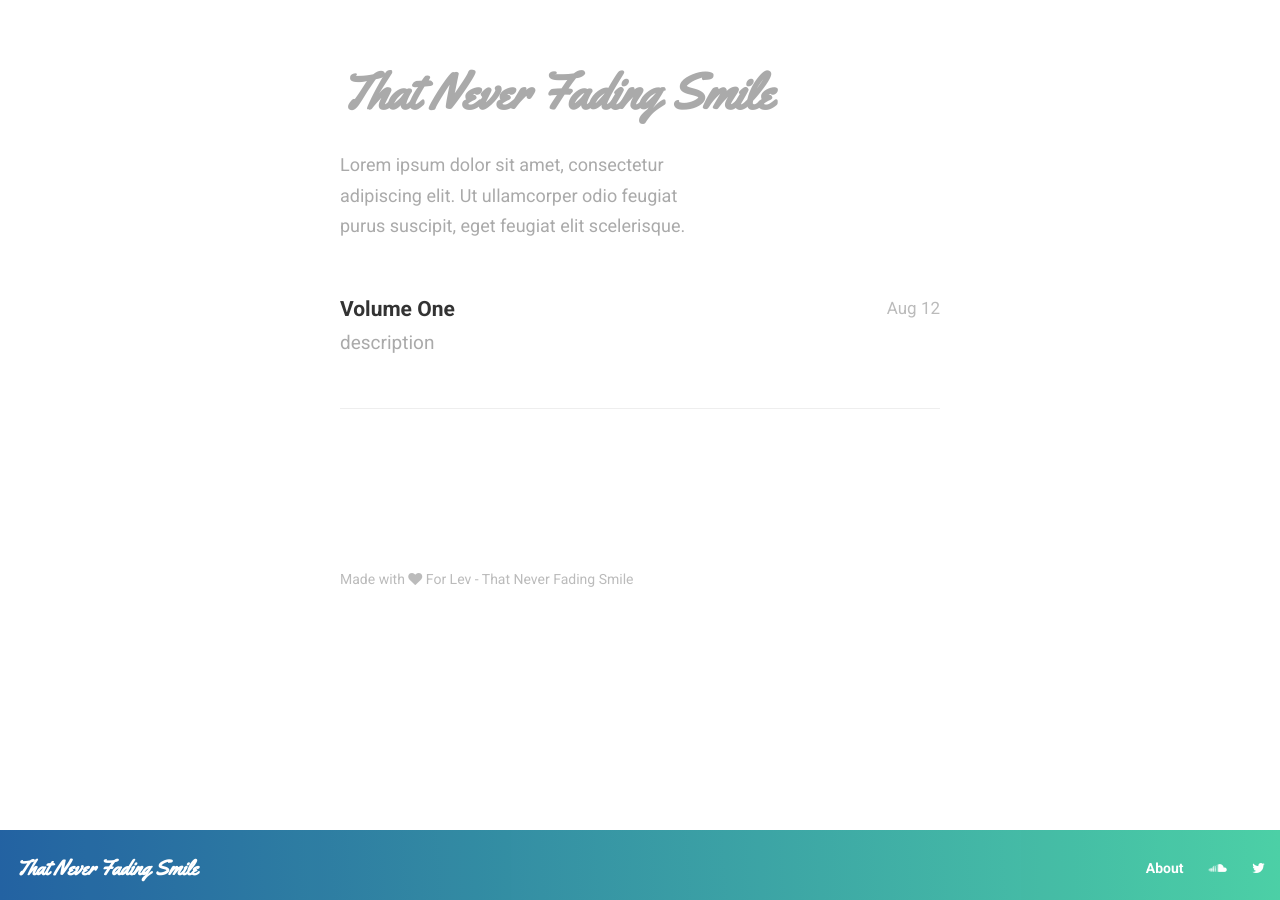
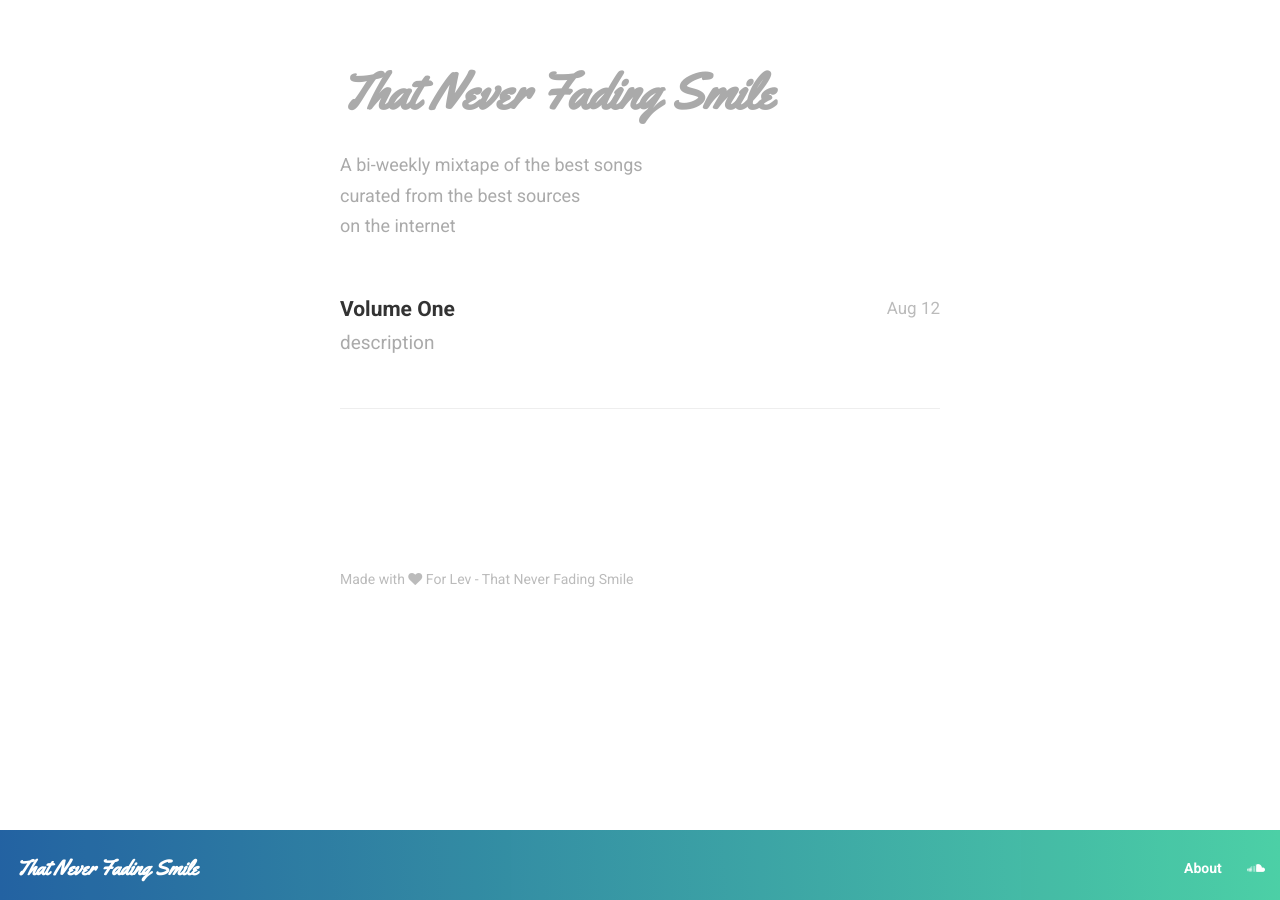
Before and after one commit to balzohrd/flapjack, a Jekyll site: the page built from index.html, in a window 1280 px wide. Built offline with Jekyll 4.4.1, drawn with Linux system fonts in a browser that asks for light colours; nearby versions of some CDN libraries; the list of posts is cut into pages by our own code; comment, search, counter and statistics services are not loaded.

```diff
--- a/_includes/header.html
+++ b/_includes/header.html
@@ -11,7 +11,6 @@
         {% endif %}
       {% endfor %}
       <a class="page-link" href="https://soundcloud.com/that-never-fading-smile"><i class="fa fa-soundcloud"></i></a>
-      <a class="page-link" href="#"><i class="fa fa-twitter"></i></a>
     </div>
   </nav>
 
--- a/index.html
+++ b/index.html
@@ -5,8 +5,8 @@
 <!-- Brief intro -->
 <div class="header-intro">
   <h2 class="header-tittle">That Never Fading Smile</h2>
-  <p> Lorem ipsum dolor sit amet, consectetur<br />adipiscing elit. Ut ullamcorper odio feugiat
-  <br />purus suscipit, eget feugiat elit scelerisque.</p>
+  <p> A bi-weekly mixtape of the best songs <br /> curated from the best sources
+  <br />on the internet</p>
 </div>
 <!-- End intro -->
 
```
Also changed, not shown: 3 other files.
